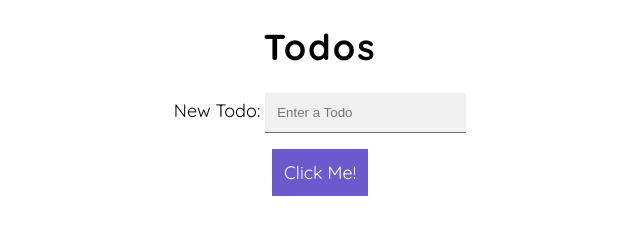
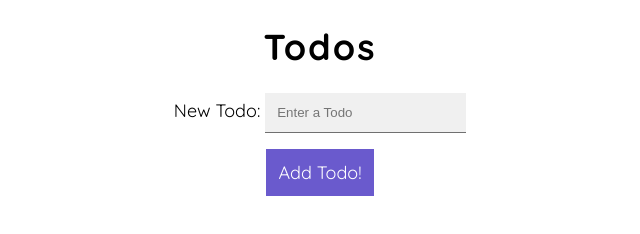
Before and after one commit to quentinikeno/TypeScript-Todos, a website: page index.html in a window 1280 px wide. Shown: the full height of the page, 320-960 px from the left. Drawn offline with Linux system fonts and the light colour scheme.

Commit message:
Change button text to Add Todo.

```diff
--- a/index.html
+++ b/index.html
@@ -24,7 +24,7 @@
 					id="todoinput"
 					placeholder="Enter a Todo"
 				/>
-				<button id="btn" type="submit">Click Me!</button>
+				<button id="btn" type="submit">Add Todo!</button>
 			</form>
 		</section>
 
```
